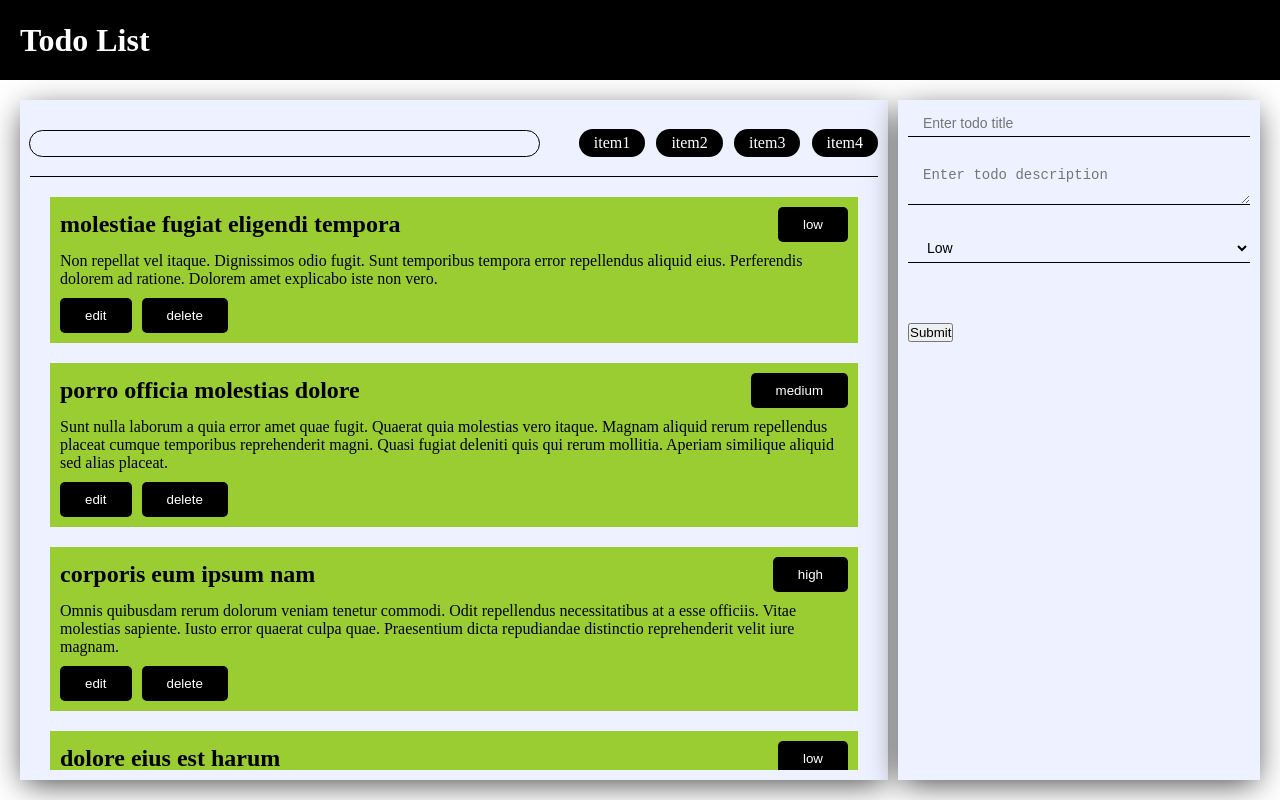
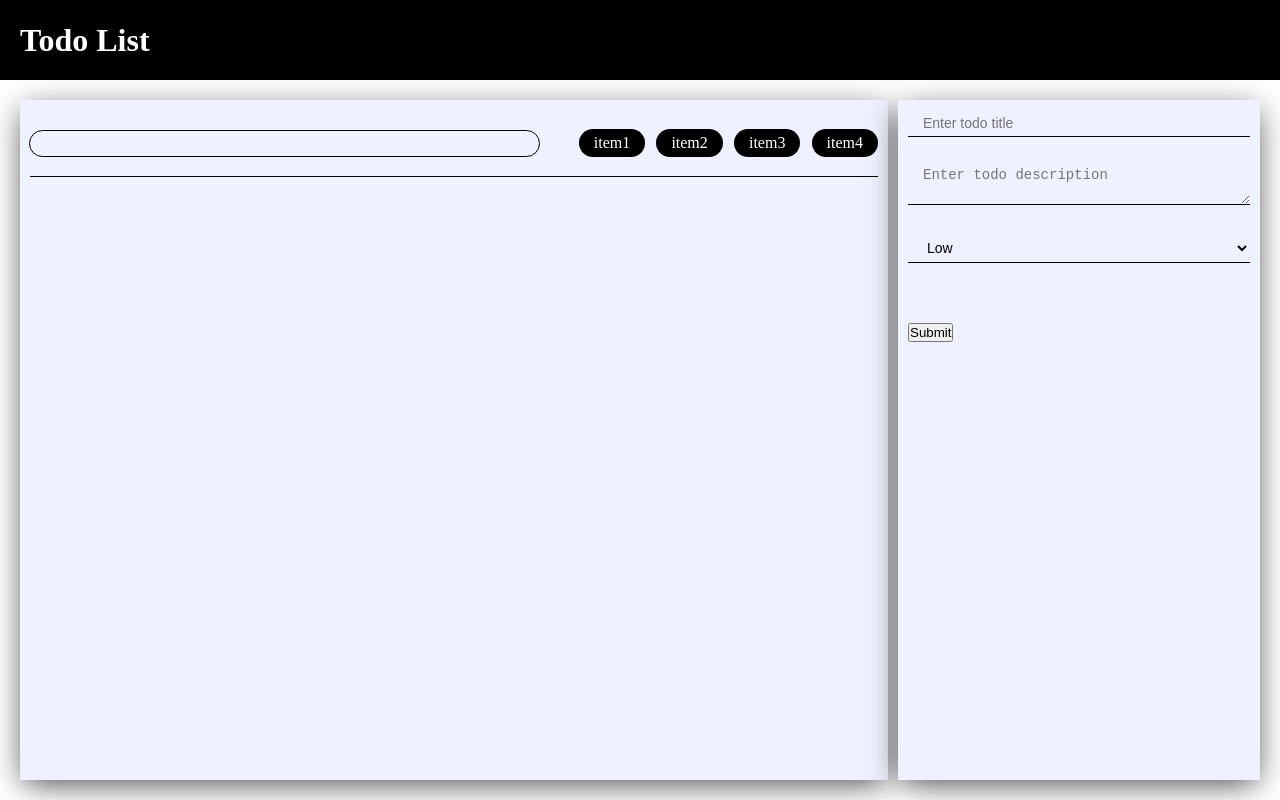
Before and after one commit to The-Jitu-Assignments/week4-task1, a React (Vite) app: page / in a window 1280 px wide. Built offline with nearby package versions, Linux system fonts and the light colour scheme.

Commit message:
displaying todos when they are added

```diff
--- a/src/components/TodoList.jsx
+++ b/src/components/TodoList.jsx
@@ -1,6 +1,7 @@
 import Card from './Card';
 import { faker } from '@faker-js/faker';
 import { useTodos } from './useTodos';
+import { useState, useEffect } from 'react';
 
 const prioritiesValues = ['low', 'medium', 'high'];
 
@@ -12,7 +13,13 @@ const data = new Array(10).fill().map(() => ({
 }));
 
 const TodoList = () => {
-  const [ todos ] = useTodos();
+  const [todosList, setTodosList] = useState([]);
+  useEffect(() => {
+    let todos = JSON.parse(localStorage.getItem('todos'));
+    if (todos) {
+      setTodosList(todos);
+    }
+  },[todosList])
   return (
     <div className='list--box'>
       <div className='todo--header'>
@@ -27,7 +34,7 @@ const TodoList = () => {
         </div>
       </div>
       <div className='todo--body'>
-        <Card todos={data} />
+        <Card todos={todosList} />
       </div>
     </div>
   )
```
